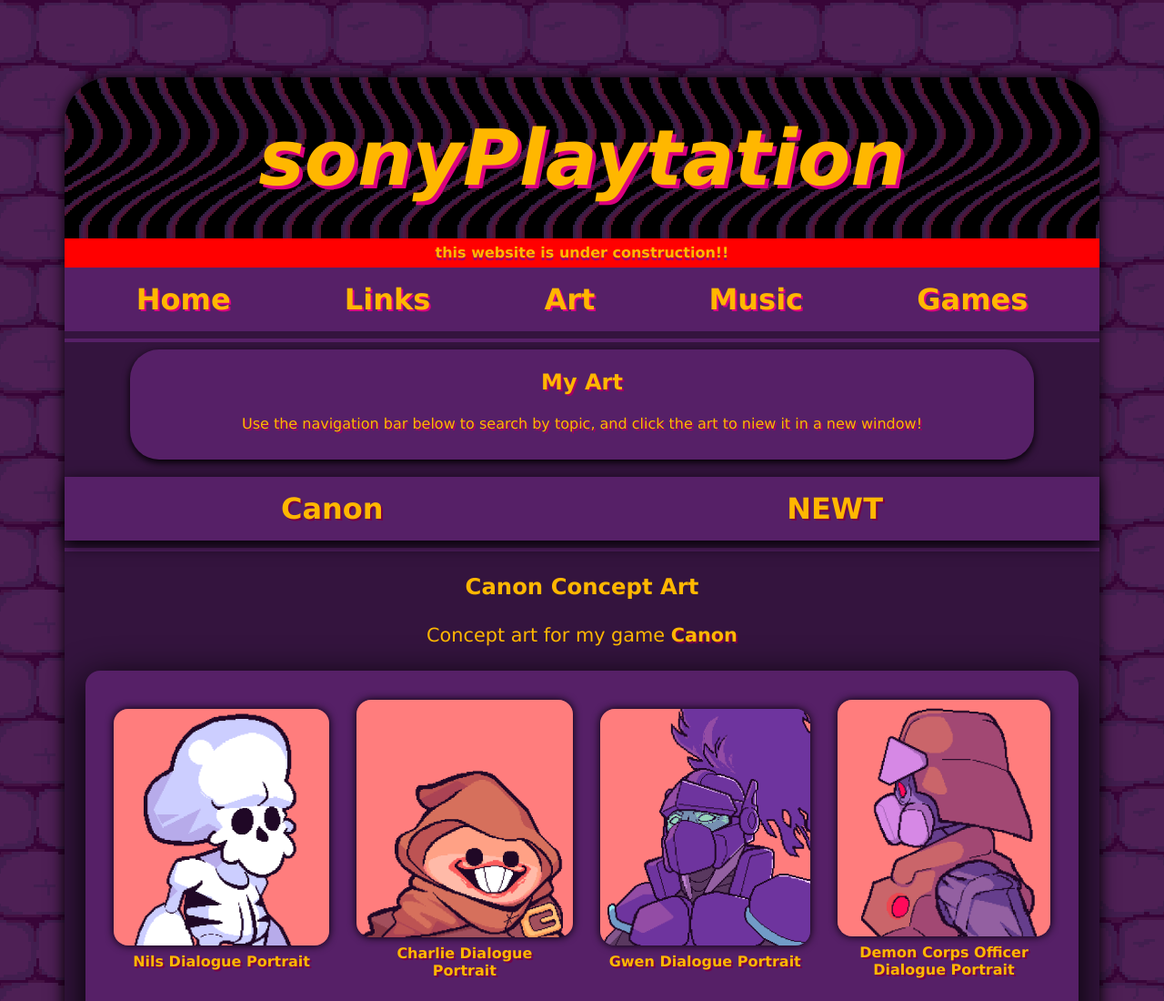
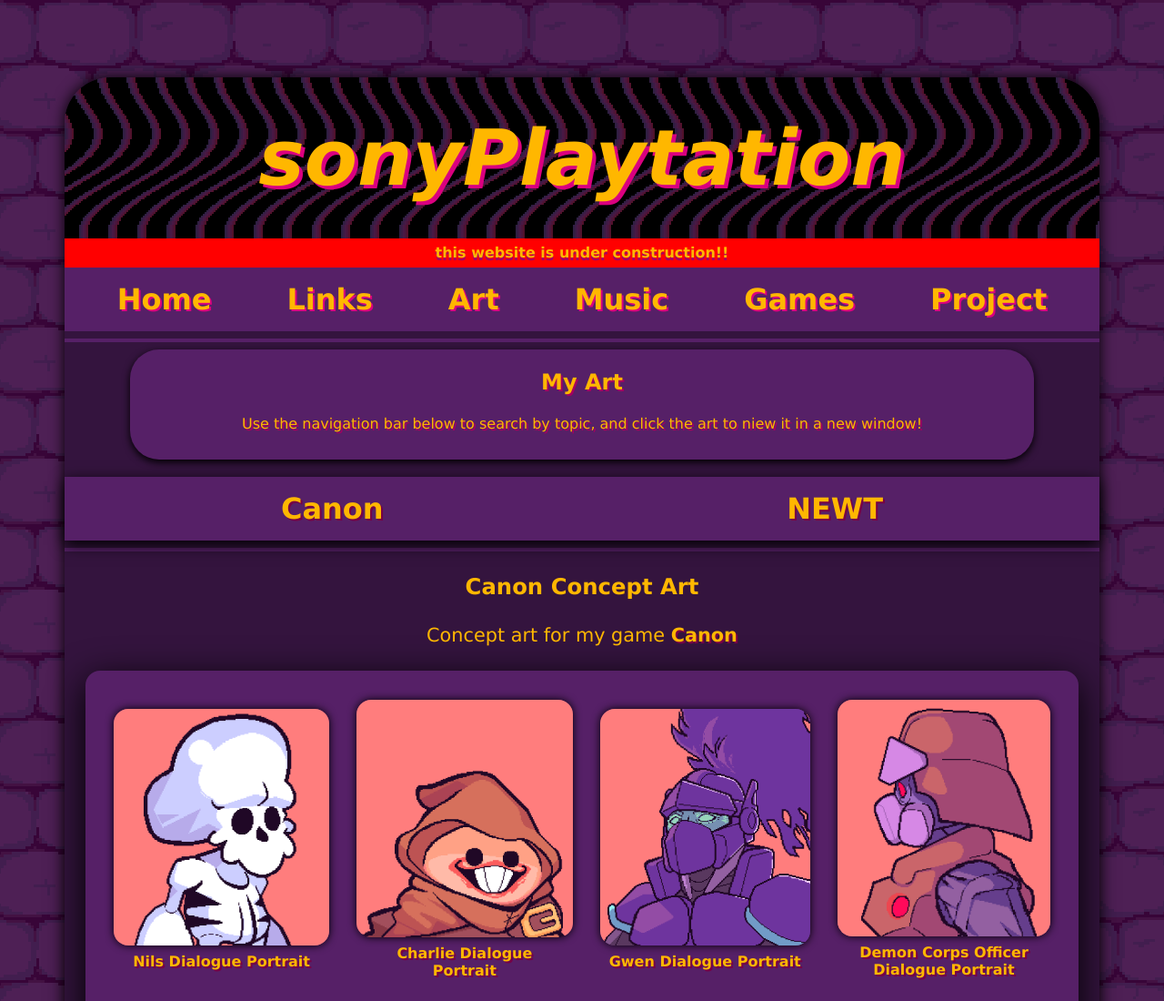
Before and after one commit to sonyPlaytation/slops.fun, a plain HTML site: page art.html in a window 1280 px wide. Shown: the top 1100 px of the page at 91% size. Drawn offline with Linux system fonts and the light colour scheme.

Commit message:
made a few tweaks

```diff
--- a/art.html
+++ b/art.html
@@ -23,6 +23,7 @@
                 <a href="art.html">Art</a>
                 <a href="music.html">Music</a>
                 <a href="games.html">Games</a>
+                <a href="project.html">Project</a>
             </nav>
 
             <hr>
```
Also changed, not shown: contact.html (+1 -0 lines), games.html (+1 -1 lines), index.html (+1 -0 lines).
